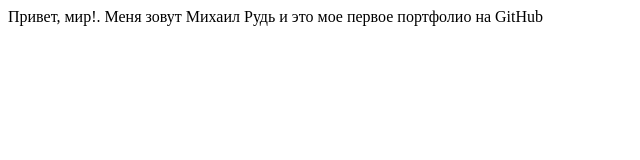
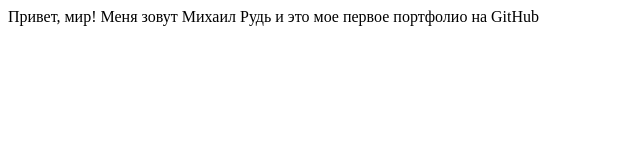
Before and after one commit to Xhale-1/Xhale-1.github.io, a plain HTML site: page index.html in a window 1280 px wide. Shown: the full height of the page, 0-640 px from the left. Drawn offline with Linux system fonts and the light colour scheme.

Commit message:
Update index.html

```diff
--- a/index.html
+++ b/index.html
@@ -5,7 +5,7 @@
 </head>
 <body>
 
-    <h>Привет, мир!. Меня зовут Михаил Рудь и это мое первое портфолио на GitHub</h1>
+    <h>Привет, мир! Меня зовут Михаил Рудь и это мое первое портфолио на GitHub</h1>
 
 </body>
 </html>
```
